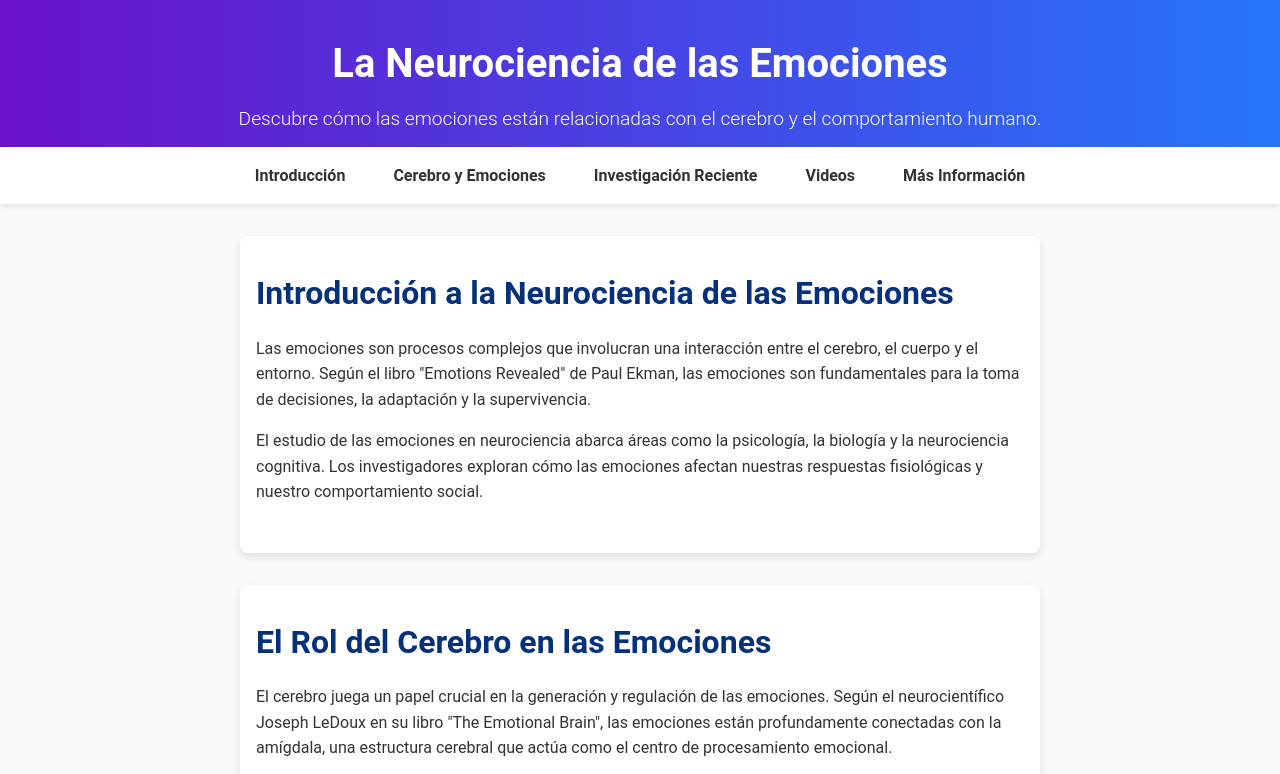
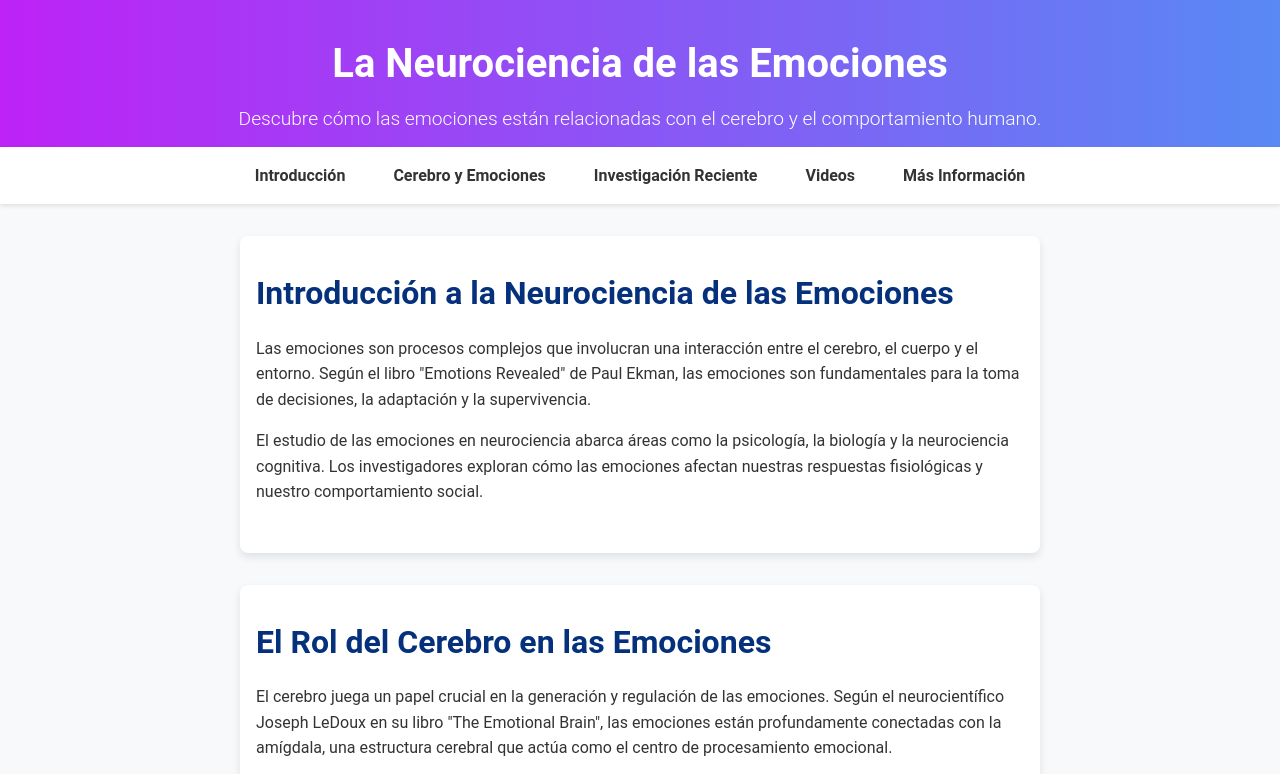
Before and after one commit to ZAV000/FRONT-END-2, a plain HTML site: page index.html in a window 1280 px wide. Shown: the top 774 px of the page. Drawn offline with Linux system fonts and the light colour scheme.

Commit message:
Modifico colores de header

```diff
--- a/styles.css
+++ b/styles.css
@@ -17,7 +17,7 @@ body {
 
 /* ===== Estilos para encabezado ===== */
 header {
-    background: linear-gradient(90deg, #6a11cb, #2575fc);
+    background: linear-gradient(90deg, #bd22f6, #5889f4);
     color: #fff;
     text-align: center;
     padding: 2rem 1rem;
```
